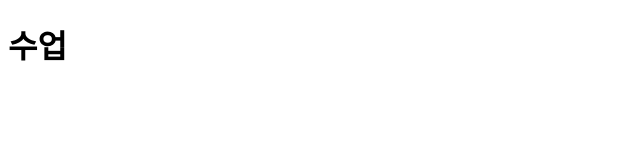
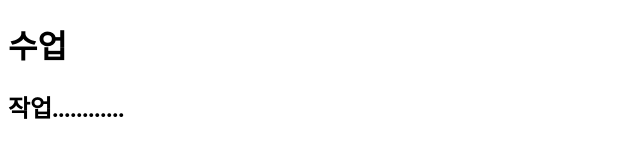
Before and after one commit to jin102310/semi01, a plain HTML site: page index.html in a window 1280 px wide. Shown: the whole page, without its empty margins (0-640 px from the left). Drawn offline with Linux system fonts and the light colour scheme.

Commit message:
길동이 작업추가

```diff
--- a/index.html
+++ b/index.html
@@ -7,5 +7,6 @@
 </head>
 <body>
     <h1>수업</h1>
+    <h2>작업............</h2>
 </body>
 </html>
```
